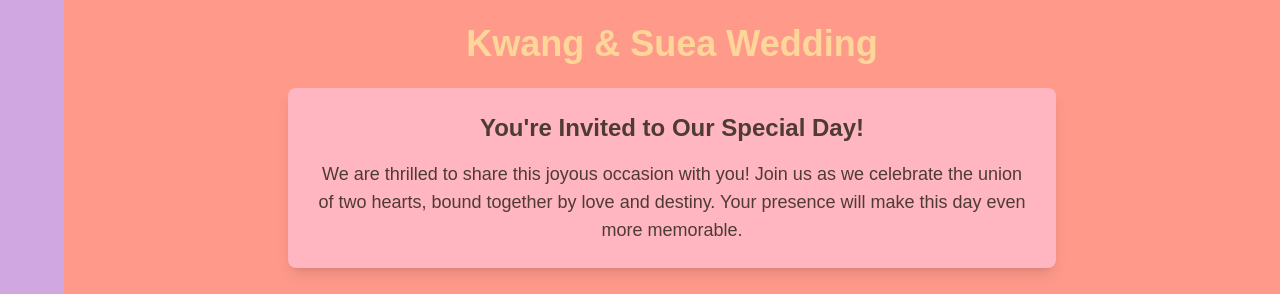
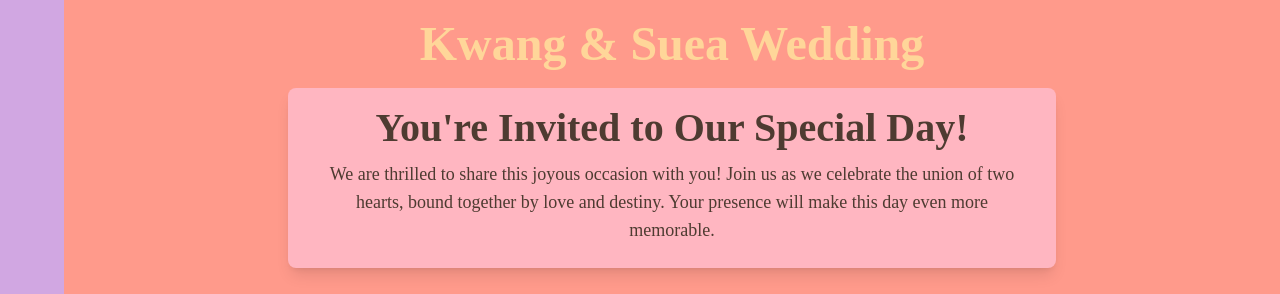
Before and after one commit to naphat-jindathanakit/ksjourney, a Next.js app: page /wedding in a window 1280 px wide. Shown: the top 294 px of the page. Built offline with nearby package versions, Linux system fonts and the light colour scheme.

Commit message:
Change font

```diff
--- a/src/app/globals.css
+++ b/src/app/globals.css
@@ -89,3 +89,25 @@ h2 {
   border-radius: 0.375rem;
   box-shadow: 0 4px 8px rgba(0, 0, 0, 0.1);
 }
+
+.invitation-text {
+  font-family: "Crimson Pro", serif;
+  font-weight: 400;
+}
+
+.signature-font {
+  font-family: "Sacramento", cursive;
+  font-size: 3rem; /* Adjust as needed */
+}
+
+.black-mango-font {
+  font-family: "Black Mango", cursive;
+  font-size: 2.5rem; /* Adjust the size as needed */
+  font-weight: bold; /* You can customize this if needed */
+}
+
+.js-synjai-font {
+  font-family: "JS Synjai", cursive;
+  font-size: 2.5rem; /* Adjust the size as needed */
+  font-weight: bold; /* Adjust the weight if needed */
+}
--- a/src/app/wedding/page.tsx
+++ b/src/app/wedding/page.tsx
@@ -92,16 +92,16 @@ const WeddingPage = () => {
         className={`flex-1 p-6 ${!isOpen ? "ml-16" : "ml-60"} bg-sunsetOrange`}
       >
         {/* Wedding Page Header */}
-        <h1 className="text-4xl font-bold text-sunsetYellow mb-6 text-center">
+        <h1 className="text-4xl font-bold text-sunsetYellow mb-6 text-center signature-font">
           Kwang & Suea Wedding
         </h1>
 
         {/* Invitation Text */}
         <div className="bg-sunsetPink p-6 rounded-lg shadow-lg text-center max-w-3xl mx-auto mb-8">
-          <h2 className="text-2xl font-semibold text-[#4E3B31] mb-4">
+          <h2 className="text-2xl font-semibold text-[#4E3B31] mb-4 js-synjai-font">
             You're Invited to Our Special Day!
           </h2>
-          <p className="text-lg text-[#4E3B31]">
+          <p className="text-lg text-[#4E3B31] invitation-text">
             We are thrilled to share this joyous occasion with you! Join us as
             we celebrate the union of two hearts, bound together by love and
             destiny. Your presence will make this day even more memorable.
--- /dev/null
+++ b/src/pages/_document.tsx
@@ -0,0 +1,39 @@
+// src/pages/_document.tsx
+import Document, { Html, Head, Main, NextScript } from "next/document";
+
+class MyDocument extends Document {
+  render() {
+    return (
+      <Html lang="en">
+        <Head>
+          {/* Add the link to the Google Fonts */}
+          <link
+            href="https://fonts.googleapis.com/css2?family=Crimson+Pro:wght@400;600&display=swap"
+            rel="stylesheet"
+          />
+          {/* Import Signature font */}
+          <link
+            href="https://fonts.googleapis.com/css2?family=Sacramento&display=swap"
+            rel="stylesheet"
+          />
+          {/* Import Black Mango font */}
+          <link
+            href="https://fonts.googleapis.com/css2?family=Black+Mango&display=swap"
+            rel="stylesheet"
+          />
+          {/* Import JS Synjai font */}
+          <link
+            href="https://fonts.googleapis.com/css2?family=JS+Synjai&display=swap"
+            rel="stylesheet"
+          />
+        </Head>
+        <body>
+          <Main />
+          <NextScript />
+        </body>
+      </Html>
+    );
+  }
+}
+
+export default MyDocument;
```
